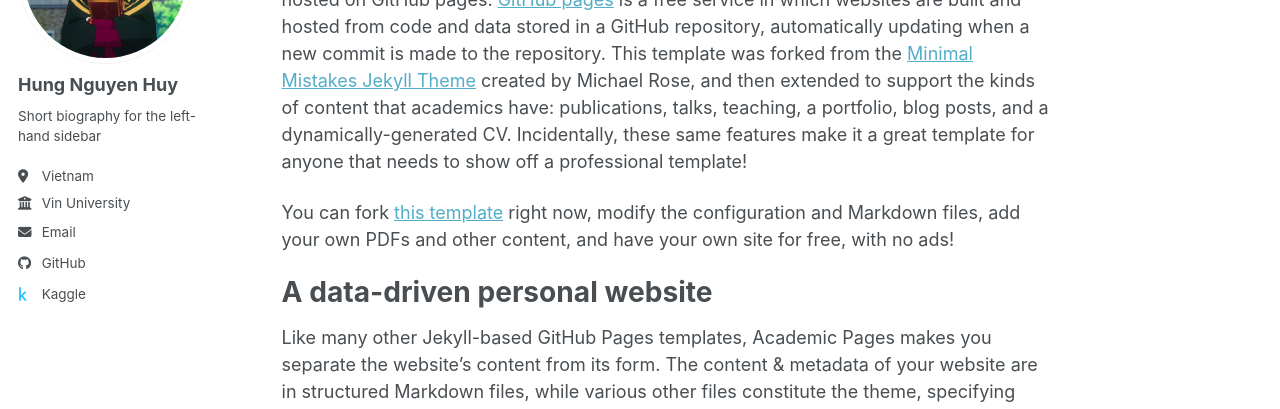
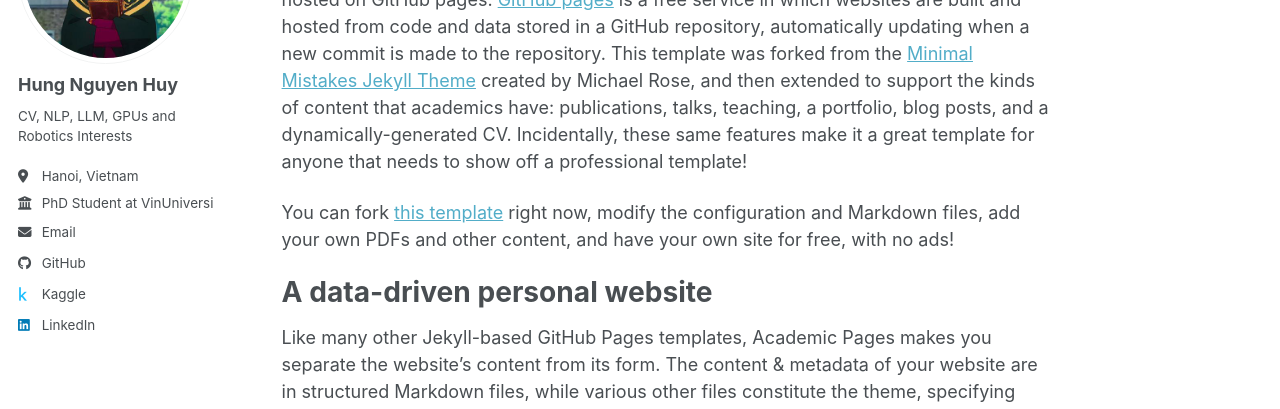
Before and after one commit to whistle-hikhi/whistle-hikhi.io, a Jekyll site: the page built from _pages/about.md, in a window 1280 px wide. Shown: the part 210-619 px from the top of the page. Built offline with Jekyll 4.4.1, drawn with Linux system fonts in a browser that asks for light colours; a script bundle is joined from its source files by our own code; library files that are not in the unit come from our copies.

Commit message:
update sidebar info

```diff
--- a/_config.yml
+++ b/_config.yml
@@ -26,9 +26,9 @@
   avatar           : "github.jpeg"
   name             : "Hung Nguyen Huy"
   pronouns         : # example: "she/her"
-  bio              : "Short biography for the left-hand sidebar"
-  location         : "Vietnam"
-  employer         : "Vin University"
+  bio              : "CV, NLP, LLM, GPUs and Robotics Interests"
+  location         : "Hanoi, Vietnam"
+  employer         : "PhD Student at VinUniversity"
   uri              : # URL
   email            : "25hung.nh@vinuni.edu.vn"
 
@@ -45,7 +45,7 @@
   researchgate     : # URL
   scopus           : # URL
   zotero           : # URL
-
+  openreview       : "https://openreview.net/profile?id=%7EHung_Nguyen_Huy1"
 
   # Repositories and software development
   bitbucket        : # Username - Update with your username on the site
@@ -66,7 +66,7 @@
   keybase          : # Username
   instagram        : # Username
   lastfm           : # Username
-  linkedin         : # Username
+  linkedin         : "huyt02"
   mastodon         : # URL
   medium           : # URL
   pinterest        : # Username
```
